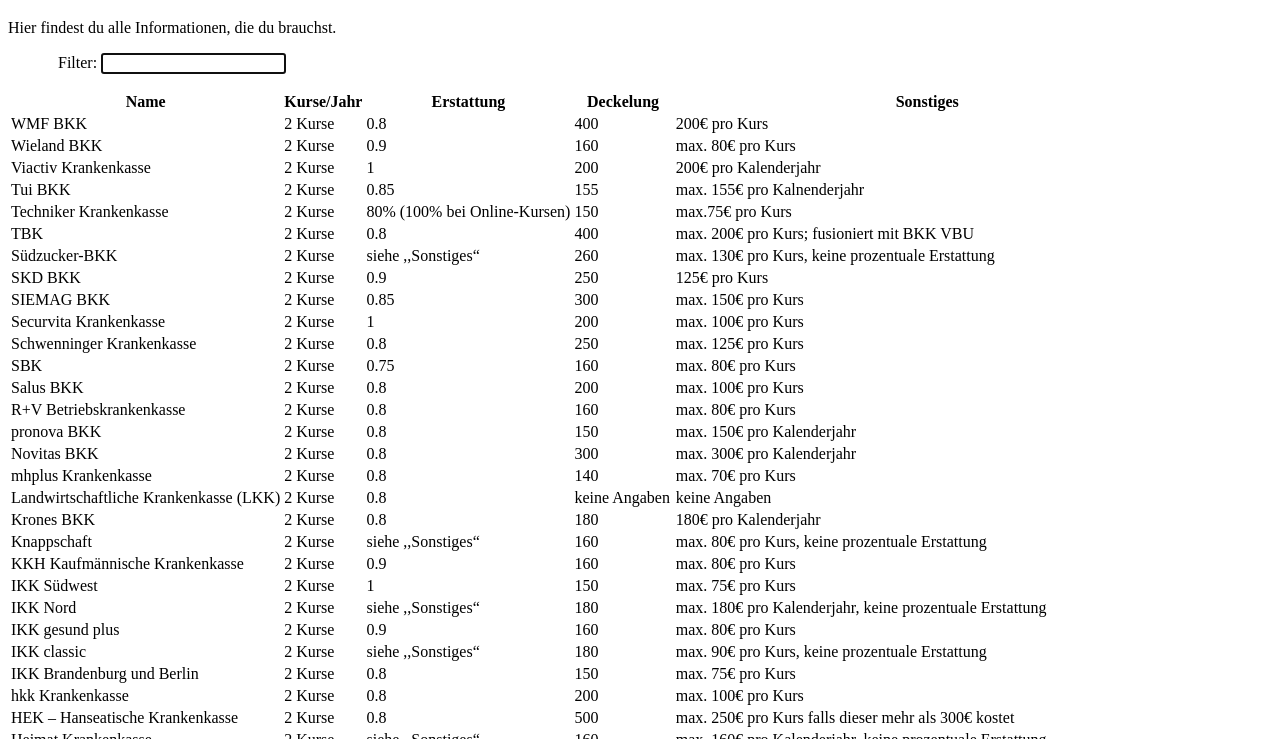
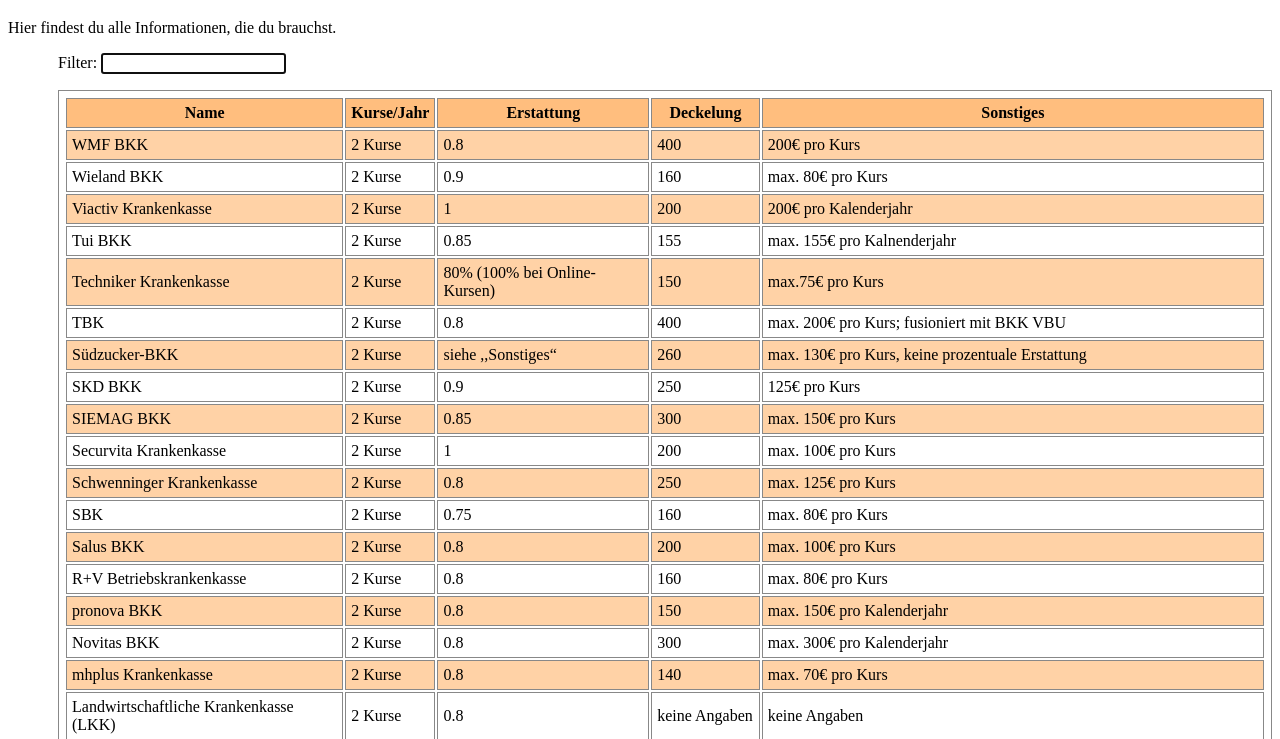
Before and after one commit to cceva/KrankenkassenKostenuebername, a plain HTML site: page index.html in a window 1280 px wide. Shown: the part 61-800 px from the top of the page. Drawn offline with Linux system fonts and the light colour scheme.

Commit message:
table names gefixt

```diff
--- a/index.html
+++ b/index.html
@@ -5,35 +5,35 @@
 </head>
 <body>
   <style>
-    table#foobar-table thead {
+    table#KK_Table thead {
      position: sticky;
     }
 
-    table#foobar-table thead {
+    table#KK_Table thead {
      inset-block-start: 0;
     }
 
-    table#foobar-table,
-    table#foobar-table > thead > tr > th,
-    table#foobar-table > tbody > tr > td {
+    table#KK_Table,
+    table#KK_Table > thead > tr > th,
+    table#KK_Table > tbody > tr > td {
      border: Solid 1px #888888;
      padding: 5px;
      color: #000000;
     }
 
-    table#foobar-table > thead > tr {
+    table#KK_Table > thead > tr {
      background-color: rgba(255,174,94,0.8);
     }
 
-    table#foobar-table > tbody > tr:nth-child(even) {
+    table#KK_Table > tbody > tr:nth-child(even) {
      background-color: #FFFFFF;
     }
 
-    table#foobar-table > tbody > tr:nth-child(odd) {
+    table#KK_Table > tbody > tr:nth-child(odd) {
      background-color: #FFD2A6;
     }
 
-    #foobar-table,
+    #KK_Table,
     p#eingabe {
      margin-left: 50px;
     }
--- a/style.css
+++ b/style.css
@@ -1,33 +1,33 @@
 
-table#foobar-table thead {
+table#KK_Table thead {
  position: sticky;
 }
 
-table#foobar-table thead {
+table#KK_Table thead {
  inset-block-start: 0;
 }
 
-table#foobar-table,
-table#foobar-table > thead > tr > th,
-table#foobar-table > tbody > tr > td {
+table#KK_Table,
+table#KK_Table > thead > tr > th,
+table#KK_Table > tbody > tr > td {
  border: Solid 1px #888888;
  padding: 5px;
  color: #000000;
 }
 
-table#foobar-table > thead > tr {
+table#KK_Table > thead > tr {
  background-color: rgba(255,174,94,0.8);
 }
 
-table#foobar-table > tbody > tr:nth-child(even) {
+table#KK_Table > tbody > tr:nth-child(even) {
  background-color: #FFFFFF;
 }
 
-table#foobar-table > tbody > tr:nth-child(odd) {
+table#KK_Table > tbody > tr:nth-child(odd) {
  background-color: #FFD2A6;
 }
 
-#foobar-table,
+#KK_Table,
 p#eingabe {
  margin-left: 50px;
 }
```
